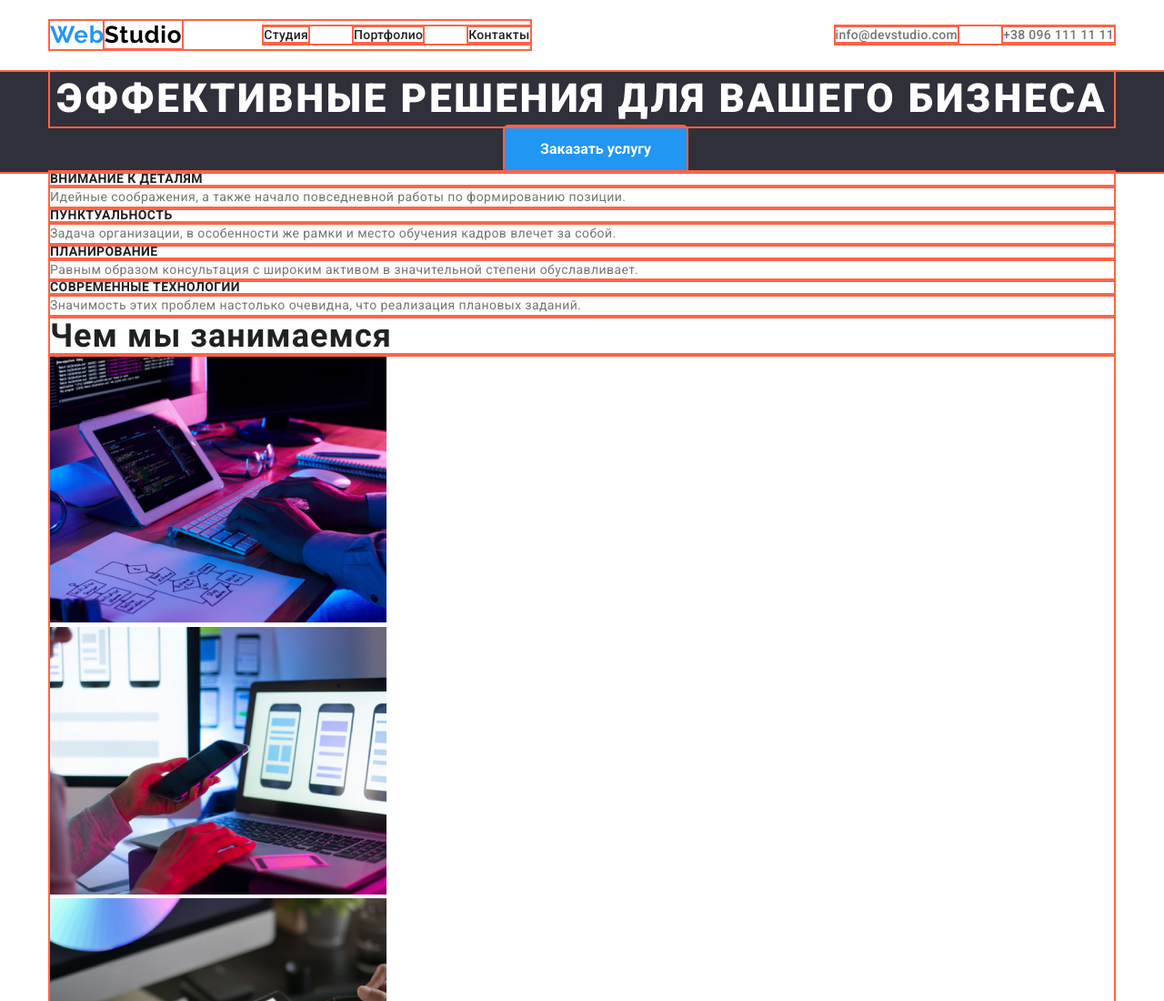
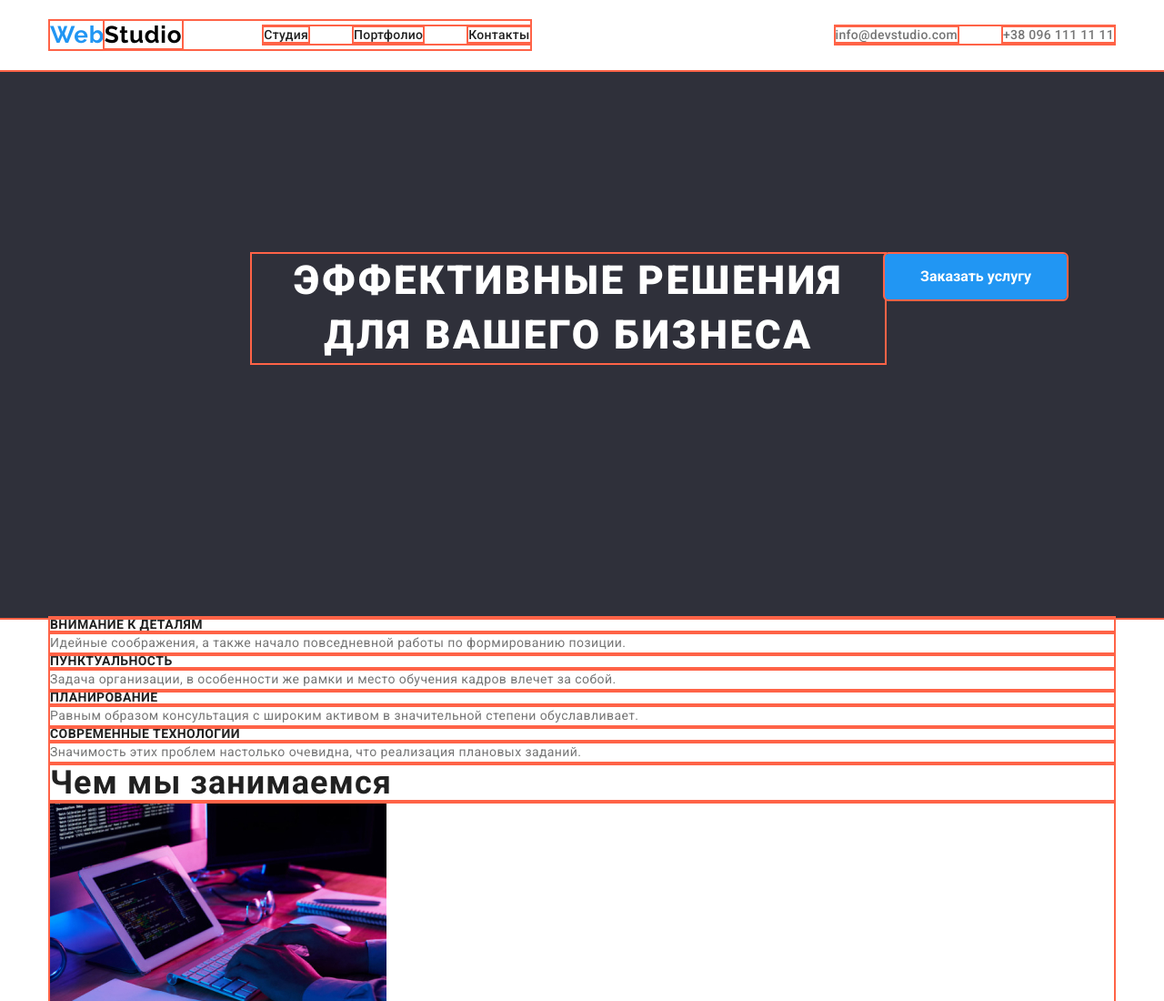
Before and after one commit to Kate-Lefter/goit-markup-hw-03, a plain HTML site: page index.html in a window 1280 px wide. Shown: the top 1100 px of the page at 91% size. Drawn offline with nearby package versions, Linux system fonts and the light colour scheme.

Commit message:
часть 2

```diff
--- a/css/main.css
+++ b/css/main.css
@@ -74,9 +74,7 @@ body {
 }
 
 .primary {
-  margin-left: 500px;
-  padding: 10px, 32px;
-  width: 200px;
+  min-width: 200px;
   height: 50px;
   border-radius: 4px;
   border: 1px solid var(--accent-color)
@@ -183,7 +181,15 @@ body {
 }
 
 /*-------------------------------------------hero----------------------------------------------*/
+.hero-container{
+  display: flex;
+  padding-top: 200px;
+  padding-left: 237px;
+}
+
+
 .main-section {
+  height: 600px;
   background-color: var(--second-accent-color);
   outline: 2px solid tomato;
 }
@@ -199,7 +205,9 @@ body {
   color: var(--header-color);
   outline: 2px solid tomato;
 }
-
+.hero-after-title{
+  width: 696px;
+}
 .about-title {
   text-transform: uppercase;
   font-weight: 700;
--- a/index.html
+++ b/index.html
@@ -46,8 +46,8 @@
 
              <section class="main-section">
 
-                 <div class="container">
-                    <h1 class="main-slogan">Эффективные решения для вашего бизнеса</h1>
+                 <div class="container hero-container">
+                    <h1 class="main-slogan hero-after-title">Эффективные решения для вашего бизнеса</h1>
                     <button class="button primary btn " type="button">Заказать услугу</button>
                 </div>
 
```
